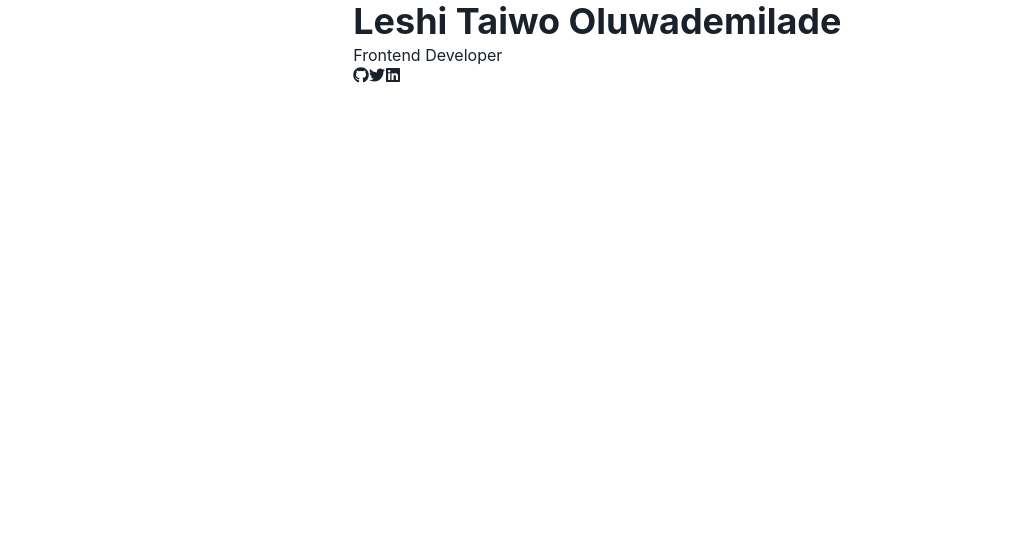
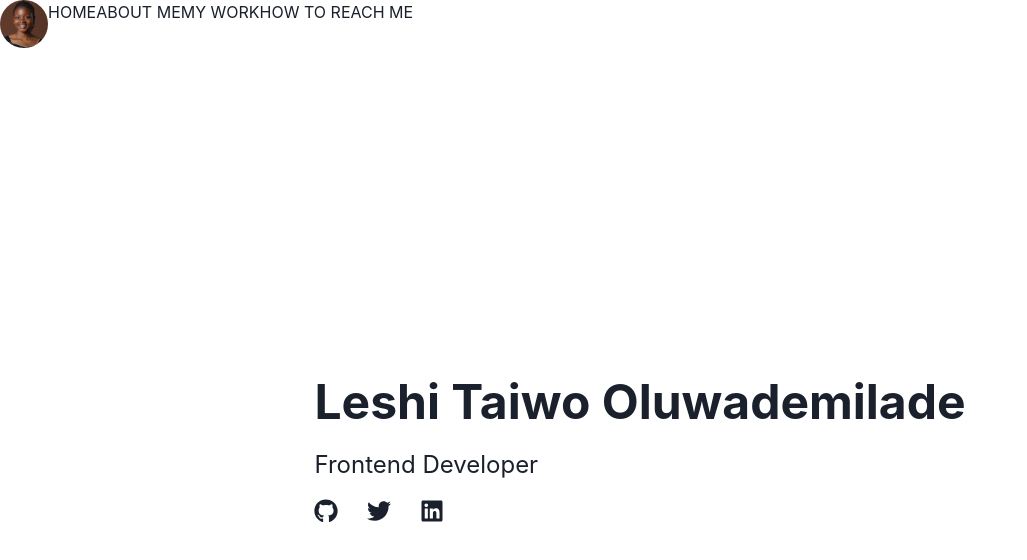
Before and after one commit to demi05/myportfolio, a React (Create React App) app: page / in a window 1280 px wide. Shown: the top 560 px of the page, without its empty margins (0-1027 px from the left). Built offline with nearby package versions, Linux system fonts and the light colour scheme.

Commit message:
added nav and other components and pages

```diff
--- a/src/App.tsx
+++ b/src/App.tsx
@@ -1,6 +1,7 @@
 import { ChakraProvider } from "@chakra-ui/react";
 import {RouterProvider} from "react-router-dom";
 import router from "./Router";
+import Nav from "./components/Nav";
 // import { Router, Routes, Route as  BrowserRouter } from "react-router-dom";
 
 
--- /dev/null
+++ b/src/Layout.tsx
@@ -0,0 +1,13 @@
+import { Outlet } from 'react-router-dom';
+import Nav from './components/Nav';
+
+const Layout = () => {
+  return (
+    <>
+    <Nav />
+    <Outlet />
+  </>
+  )
+}
+
+export default Layout
--- /dev/null
+++ b/src/components/Nav.tsx
@@ -0,0 +1,18 @@
+import { Avatar, Box, Flex } from "@chakra-ui/react";
+import myPic from "../assets/images/my-pic.jpg"
+import { Link } from "react-router-dom"
+const Nav = () => {
+  return (
+    <Flex>
+      <Avatar src={myPic}/>
+      <Box>
+        <Link to={""}>HOME</Link>
+        <Link to={""}>ABOUT ME</Link>
+        <Link to={""}>MY WORK</Link>
+        <Link to={""}>HOW TO REACH ME</Link>
+      </Box>
+    </Flex>
+  )
+}
+
+export default Nav
--- /dev/null
+++ b/src/pages/About.tsx
@@ -0,0 +1,10 @@
+
+const About = () => {
+  return (
+    <div>
+
+    </div>
+  )
+}
+
+export default About
--- /dev/null
+++ b/src/pages/Contact.tsx
@@ -0,0 +1,10 @@
+
+const Contact = () => {
+  return (
+    <div>
+
+    </div>
+  )
+}
+
+export default Contact
--- a/src/pages/Home.tsx
+++ b/src/pages/Home.tsx
@@ -1,21 +1,26 @@
 import { Box, Container, Flex, Heading, Text } from "@chakra-ui/react";
 import { FaGithub, FaTwitter, FaLinkedin } from "react-icons/fa";
-import backgroundImage from "../assets/images/images (4).jpg"
+import myBackgroundImage from "../assets/images/images (4).jpg"
 import { Link } from "react-router-dom";
 
 const Home = () => {
+  {console.log(myBackgroundImage)}
   return (
-    <Box backgroundImage={`url(${backgroundImage})`} backgroundSize={"cover"} backgroundPosition={"center"} backgroundRepeat={"no-repeat"}>
-      <Container>
-        <Heading>Leshi Taiwo Oluwademilade</Heading>
-        <Text>Frontend Developer</Text>
-        <Flex>
+    <Flex alignItems={"center"} justifyContent={"center"} minH={"100vh"}>
+    <Box backgroundImage={`url(${myBackgroundImage})`} backgroundSize={"cover"} backgroundPosition={"center"} backgroundRepeat={"no-repeat"}  >
+      <Container maxWidth={"6xl"}>
+        <Flex flexDirection={"column"} gap={"1em"}>
+        <Heading fontSize={"3rem"}>Leshi Taiwo Oluwademilade</Heading>
+        <Text fontSize={"1.5rem"}>Frontend Developer</Text>
+        <Flex fontSize={"1.5rem"} gap={"1.2em"}>
         <Link to={"https://github.com/demi05"}><FaGithub /></Link>
         <Link to={"https://x.com/toniiaa___"}><FaTwitter /></Link>
-        <Link to={""}><FaLinkedin /></Link>
+        <Link to={"https://www.linkedin.com/in/demiladeleshi276/"}><FaLinkedin /></Link>
+        </Flex>
         </Flex>
       </Container>
     </Box>
+      </Flex>
   )
 }
 
--- /dev/null
+++ b/src/pages/Projects.tsx
@@ -0,0 +1,10 @@
+
+const Projects = () => {
+  return (
+    <div>
+
+    </div>
+  )
+}
+
+export default Projects
```
Also changed, not shown: src/Router.tsx (+21 -1 lines).
